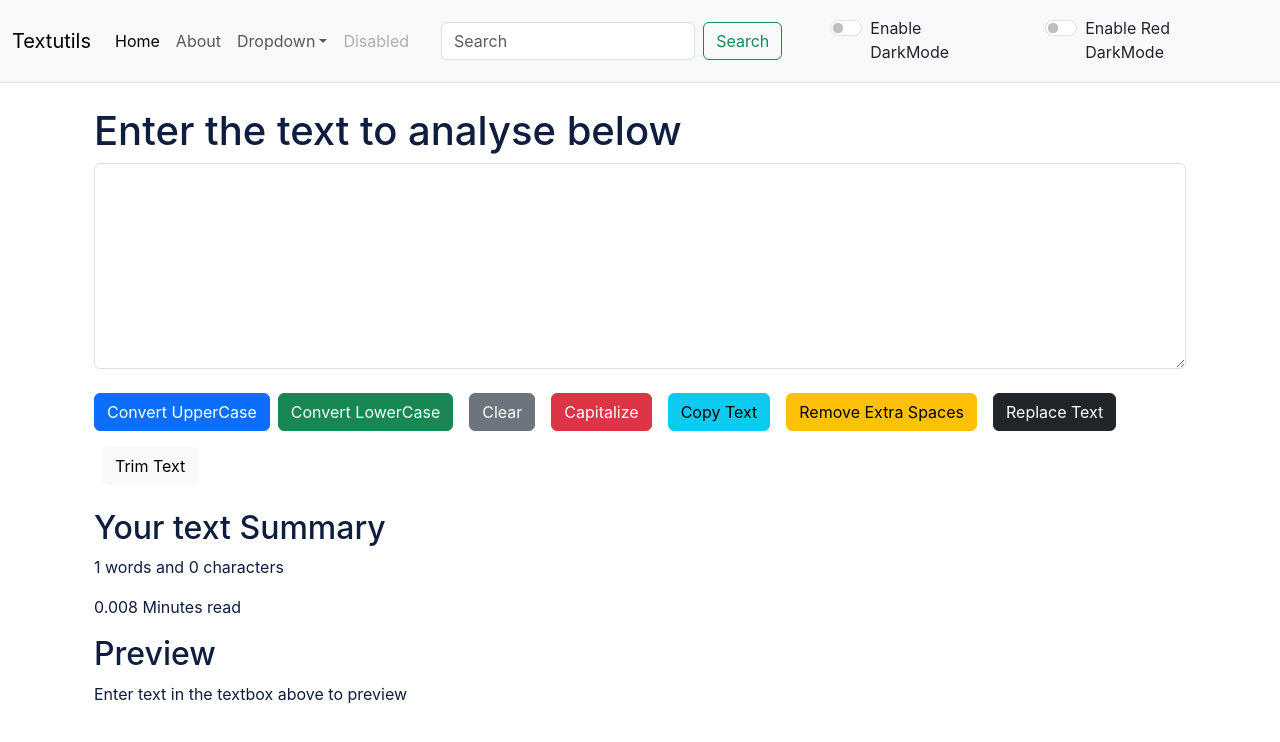
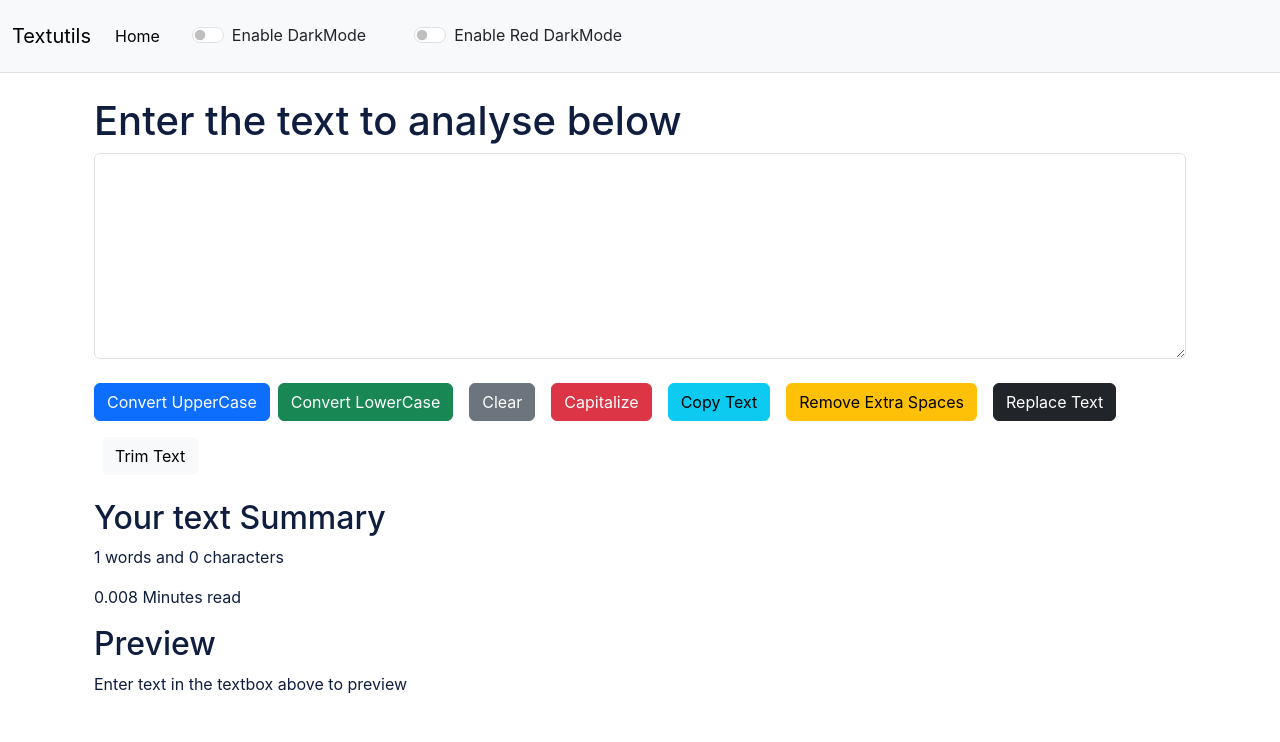
Before and after one commit to anmoltopno791-web/TextUtils---React, a React (Create React App) app: page / in a window 1280 px wide. Shown: the top 742 px of the page. Built offline with nearby package versions, Linux system fonts and the light colour scheme.

Commit message:
Final Commit

```diff
--- a/public/index.html
+++ b/public/index.html
@@ -2,12 +2,12 @@
 <html lang="en">
   <head>
     <meta charset="utf-8" />
-    <link rel="icon" href="%PUBLIC_URL%/favicon.ico" />
+    <link rel="icon" href="%PUBLIC_URL%/textutils.png" />
     <meta name="viewport" content="width=device-width, initial-scale=1" />
     <meta name="theme-color" content="#000000" />
     <meta
       name="description"
-      content="Web site created using create-react-app"
+      content="Text Utils is a utility where you can perform various operation on your text"
     />
     <link rel="apple-touch-icon" href="%PUBLIC_URL%/logo192.png" />
     <link rel="manifest" href="%PUBLIC_URL%/manifest.json" />
@@ -17,7 +17,7 @@
       integrity="sha384-sRIl4kxILFvY47J16cr9ZwB07vP4J8+LH7qKQnuqkuIAvNWLzeN8tE5YBujZqJLB"
       crossorigin="anonymous"
     />
-    <title>React App</title>
+    <title>TextUtils - Home</title>
   </head>
   <body>
     <noscript>You need to enable JavaScript to run this app.</noscript>
--- a/src/App.js
+++ b/src/App.js
@@ -1,10 +1,10 @@
 import "./App.css";
 import Navbar from "./components/Navbar";
 import TextForm from "./components/TextForm";
-import About from "./components/About";
+// import About from "./components/About";
 import React, { useState } from "react";
 import Alert from "./components/Alert";
-import { BrowserRouter as Router, Routes, Route, Link } from "react-router-dom";
+// import { BrowserRouter as Router, Routes, Route, Link } from "react-router-dom";
 
 function App() {
   const [mode, setMode] = useState("light");
@@ -44,7 +44,7 @@ function App() {
   };
   return (
     <>
-      <Router>
+      {/* <Router> */}
       <Navbar
         mode={mode}
         toggleMode={toggleMode}
@@ -53,21 +53,21 @@ function App() {
       />
       <Alert alert={alert} />
       <div className="container my-4">
-          <Routes>
+        {/* <Routes>
             <Route exact path="/about" element={<About />} />
             <Route
               exact path="/"
-              element={
+              element={ */}
         <TextForm
           showAlert={showAlert}
           heading="Enter the text to analyse below"
           mode={mode}
         />
-              }
-            />
-          </Routes>
       </div>
-      </Router>
+      {/* //   }
+            // />
+            // </Routes> */}
+      {/* </Router> */}
     </>
   );
 }
--- a/src/components/Navbar.js
+++ b/src/components/Navbar.js
@@ -1,6 +1,6 @@
 import React from "react";
 // import PropTypes from "prop-types";
-import { Link } from "react-router-dom";
+// import { Link } from "react-router-dom";
 
 export default function Navbar(props) {
   return (
@@ -10,9 +10,9 @@ export default function Navbar(props) {
     >
       <nav className="navbar navbar-expand-lg bg-body-tertiary">
         <div className="container-fluid">
-          <Link className="navbar-brand" to="/">
+          <a className="navbar-brand" href="#">
             Textutils
-          </Link>
+          </a>
           <button
             className="navbar-toggler"
             type="button"
@@ -27,63 +27,11 @@ export default function Navbar(props) {
           <div className="collapse navbar-collapse" id="navbarSupportedContent">
             <ul className="navbar-nav me-auto mb-2 mb-lg-0">
               <li className="nav-item">
-                <Link className="nav-link active" aria-current="page" to="/">
+                <a className="nav-link active" aria-current="page" href="#">
                   Home
-                </Link>
-              </li>
-              <li className="nav-item">
-                <Link className="nav-link" to="/about">
-                  About
-                </Link>
-              </li>
-              <li className="nav-item dropdown">
-                <a
-                  className="nav-link dropdown-toggle"
-                  href="#"
-                  role="button"
-                  data-bs-toggle="dropdown"
-                  aria-expanded="false"
-                >
-                  Dropdown
-                </a>
-                <ul className="dropdown-menu">
-                  <li>
-                    <a className="dropdown-item" href="#">
-                      Action
-                    </a>
-                  </li>
-                  <li>
-                    <a className="dropdown-item" href="#">
-                      Another action
-                    </a>
-                  </li>
-                  <li>
-                    <hr className="dropdown-divider" />
-                  </li>
-                  <li>
-                    <a className="dropdown-item" href="#">
-                      Something else here
-                    </a>
-                  </li>
-                </ul>
-              </li>
-              <li className="nav-item">
-                <a className="nav-link disabled" aria-disabled="true">
-                  Disabled
                 </a>
               </li>
             </ul>
-            <form className="d-flex mx-4" role="search">
-              <input
-                className="form-control me-2"
-                type="search"
-                placeholder="Search"
-                aria-label="Search"
-              />
-              <button className="btn btn-outline-success " type="submit">
-                Search
-              </button>
-            </form>
             <div
               className={`form-check form-switch text-${props.mode === "light" ? "dark" : "light"} mx-4`}
             >
```
Also changed, not shown: package.json (+4 -8 lines), public/textutils.png (added), 1 other file (tests, documents, lock files or other folders). Lines whose indentation alone changed are shown as unchanged.
